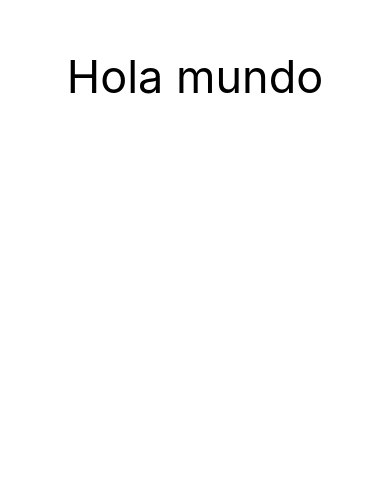
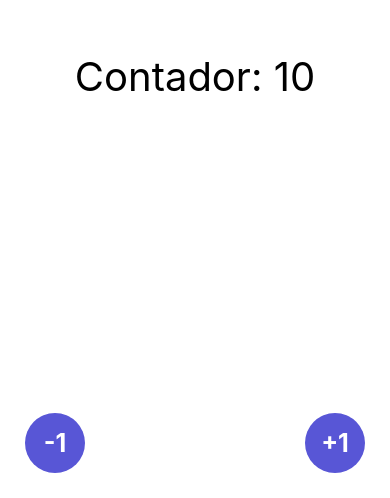
Before and after one commit to Peererxon/reactnativefernando, a React Native app: screen / in a window 390 px wide. Shown: the part 346-844 px from the top of the page. Built offline with nearby package versions, Linux system fonts and the light colour scheme.

Commit message:
Contador con states y flex de reactN

```diff
--- a/App.tsx
+++ b/App.tsx
@@ -1,17 +1,8 @@
 import React from 'react'
-import { View, Text } from 'react-native'
+import ContadorScreen from './src/screens/ContadorScreen'
 
 export default function App() {
   return (
-    <View  style={{
-      flex:1,
-      justifyContent:'center',
-
-    }}>
-      <Text style={{
-        fontSize: 45,
-        textAlign:'center'
-      }}>Hola mundo</Text>
-    </View>
+    <ContadorScreen />
   )
 }
--- /dev/null
+++ b/src/screens/ContadorScreen.tsx
@@ -0,0 +1,68 @@
+import React, { useState } from 'react'
+import { View, Text, StyleSheet, TouchableOpacity } from 'react-native'
+
+const ContadorScreen = () => {
+
+    const [contador, setContador] = useState(10)
+    return (
+        <View style={ styles.container }>
+            <Text style={ styles.title }>
+                Contador: { contador }
+            </Text>
+
+            <TouchableOpacity
+                style={ styles.fabLocationBR }
+                onPress={ ()=> setContador( contador + 1 ) }
+            >
+                <View style={ styles.fab } >
+                    <Text style={ styles.fabText }>+1</Text>
+                </View>
+            </TouchableOpacity>
+
+            <TouchableOpacity
+                style={ styles.fabLocationBL }
+                onPress={ ()=> setContador( contador - 1 ) }
+            >
+                <View style={ styles.fab } >
+                    <Text style={ styles.fabText }>-1</Text>
+                </View>
+            </TouchableOpacity>
+        </View>
+    )
+}
+
+const styles = StyleSheet.create({
+    container:{
+        flex: 1,
+        justifyContent: 'center'
+    },
+    title: {
+        textAlign: 'center',
+        fontSize: 40
+    },
+    fabLocationBR:{
+        position: 'absolute',
+        bottom: 25,
+        right: 25
+    },
+    fabLocationBL:{
+        position: 'absolute',
+        bottom: 25,
+        left: 25
+    },
+    fab:{
+        backgroundColor: '#5856D6',
+        width: 60,
+        height: 60,
+        borderRadius:100,
+        justifyContent:'center'
+    },
+    fabText:{
+        color: 'white',
+        fontSize: 25,
+        fontWeight:'bold',
+        alignSelf: 'center',
+    }
+})
+
+export default ContadorScreen
```
Also changed, not shown: src/screens/HolaMundoScreen.tsx (added, +19 -0 lines).
